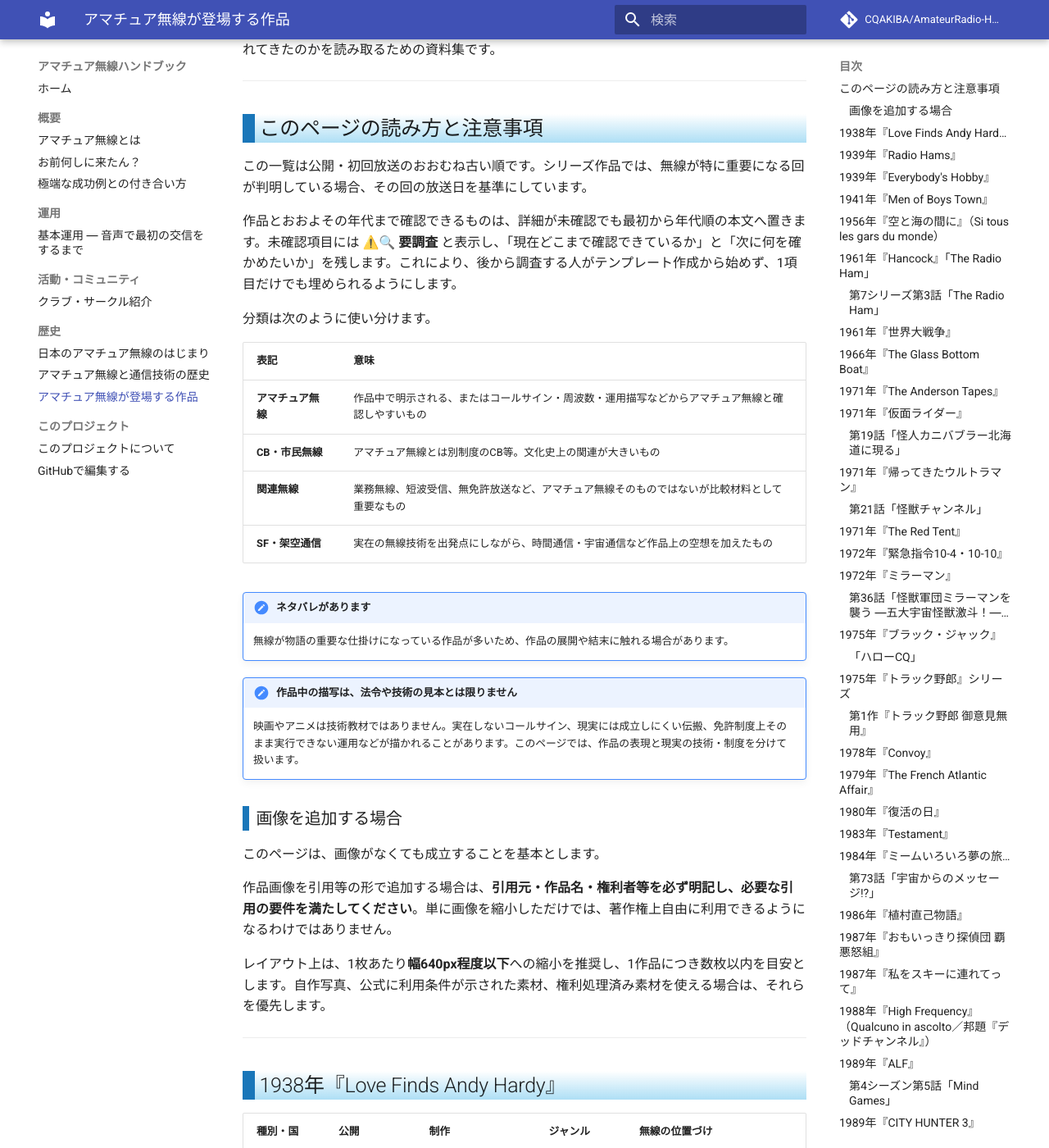
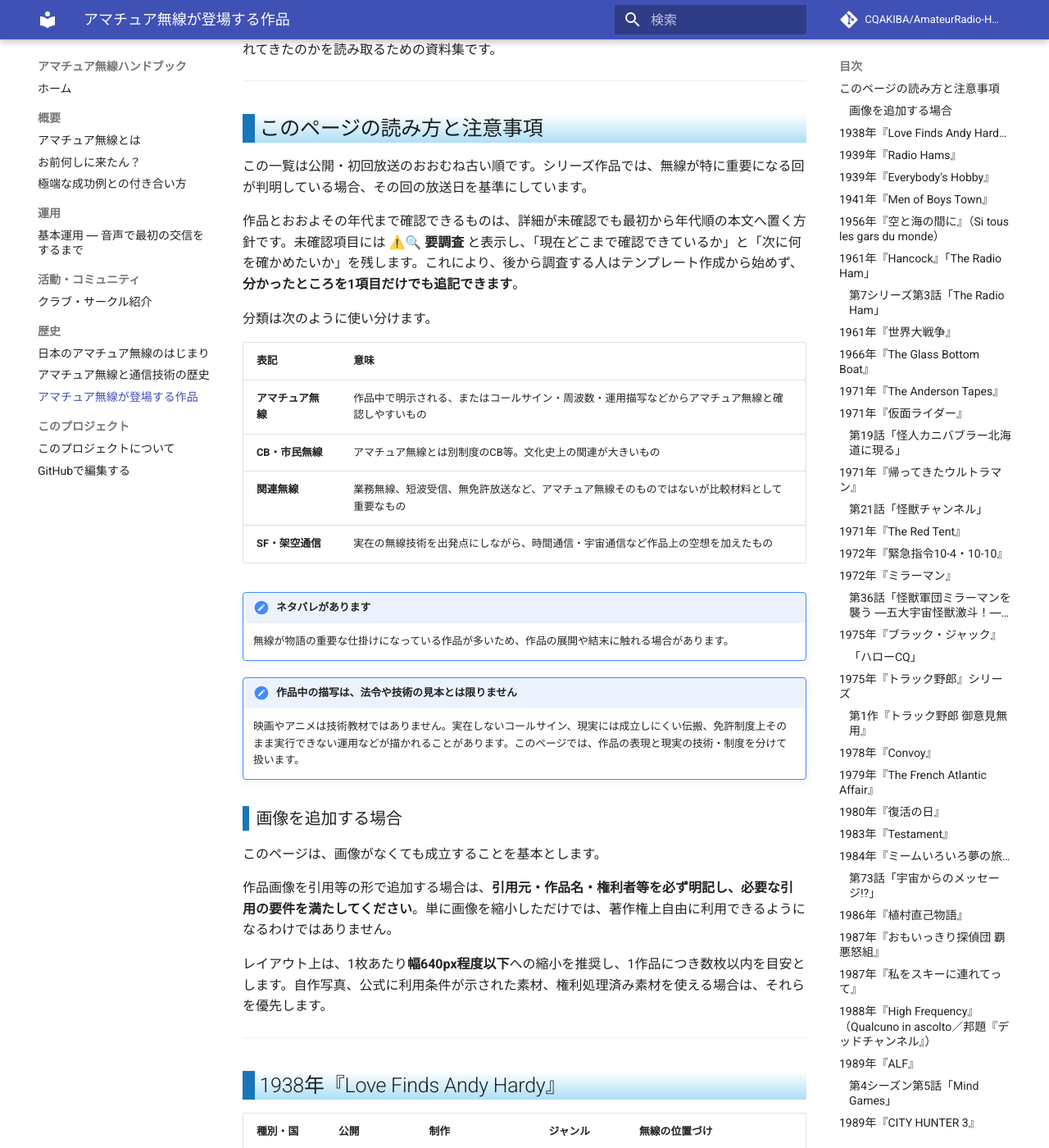
Before and after one commit to CQAKIBA/AmateurRadio-Handbook, an MkDocs documentation site: the page built from docs/15_歴史/アマチュア無線が登場する作品.md, in a window 1280 px wide and 1400 px high, scrolled down 532 px. Shown: the whole window at 82% size. Built offline with MkDocs 1.6.1 and Material for MkDocs 9.7.7, drawn with Linux system fonts in a browser that asks for light colours; comment, search, counter and statistics services are not loaded; some of the changed text lies outside the part shown.

Commit message:
Make investigation notes contributor-directed

```diff
--- a/docs/15_歴史/アマチュア無線が登場する作品.md
+++ b/docs/15_歴史/アマチュア無線が登場する作品.md
@@ -20,7 +20,7 @@
 
 この一覧は公開・初回放送のおおむね古い順です。シリーズ作品では、無線が特に重要になる回が判明している場合、その回の放送日を基準にしています。
 
-作品とおおよその年代まで確認できるものは、詳細が未確認でも最初から年代順の本文へ置きます。未確認項目には **⚠️🔍 要調査** と表示し、「現在どこまで確認できているか」と「次に何を確かめたいか」を残します。これにより、後から調査する人がテンプレート作成から始めず、1項目だけでも埋められるようにします。
+作品とおおよその年代まで確認できるものは、詳細が未確認でも最初から年代順の本文へ置く方針です。未確認項目には **⚠️🔍 要調査** と表示し、「現在どこまで確認できているか」と「次に何を確かめたいか」を残します。これにより、後から調査する人はテンプレート作成から始めず、**分かったところを1項目だけでも追記できます**。
 
 分類は次のように使い分けます。
 
@@ -57,7 +57,7 @@
 
 作品そのものと公開日はAFI Catalogで確認できます。一方、アマチュア無線が登場する作品一覧では本作が挙げられることがありますが、今回の調査では、どの人物がどのような設備・運用を行うのかを一次資料または安定した作品資料で確認できていません。
 
-現在の段階では「1938年の作品にアマチュア無線描写があるという痕跡がある」ことだけをタイムライン上に残します。映像、脚本、当時のレビュー等から場面を確認できたら内容を追記します。
+現在の段階では「1938年の作品にアマチュア無線描写があるという痕跡がある」ことだけをタイムライン上に残しています。映像、脚本、当時のレビュー等から場面を確認できた人は、**確認できた内容をこの項目へ追記できます**。
 
 出典: [AFI Catalog](https://catalog.afi.com/Film/4755-LOVE-FINDS-ANDY-HARDY)
 
@@ -507,7 +507,7 @@
 
 一方、アマチュア無線関連の個人資料には「第11話で433MHz付近の無線が連絡に使われる」とする情報がありますが、今回の調査では公式あらすじ・脚本等からその場面を確認できていません。
 
-映像で、周波数表示・機材・コールサイン・運用目的を確認できたら、アマチュア無線なのか単なる無線連絡なのかも含めて更新します。
+映像で、周波数表示・機材・コールサイン・運用目的を確認できた場合は、**アマチュア無線なのか単なる無線連絡なのかも含めて、この項目を更新できます**。
 
 出典: [サンライズワールド『シティーハンター3』](https://www.sunrise-world.net/titles/pickup_230.php)
 
@@ -685,7 +685,7 @@
 
 作品の公開日・制作情報は20th Century Studios公式で確認できます。アマチュア無線作品リストでは、隔絶された状況でHF系の無線機を外部連絡に使う作品として挙げられることがあります。
 
-ただし、今回確認できた公式作品紹介には無線場面の記載がなく、**アマチュア局なのか、業務・非常用無線なのかも未確認**です。映像で機材・周波数・台詞を確認してから分類を確定します。
+ただし、今回確認できた公式作品紹介には無線場面の記載がなく、**アマチュア局なのか、業務・非常用無線なのかも未確認**です。映像で機材・周波数・台詞を確認できれば、**その根拠に基づいて分類を確定できます**。
 
 出典: [20th Century Studios『Wrong Turn』](https://www.20thcenturystudios.com/movies/wrong-turn)
 
@@ -1041,4 +1041,4 @@
 - [A1 CLUB 映画の中のCW・無線](https://a1club.org/movie/movie.htm)
 - [シグナリーファン「アマチュア無線が登場する漫画・アニメ・映画」](https://amateurmusenshikaku.com/manga/)
 
-これらの横断資料には個人調査や二次情報も含まれます。作品名を発見する入口として利用し、本文の日時・制作情報・具体的な描写は、可能な限り公式サイト、製作会社、映画データベース、当時資料などで再確認します。
+これらの横断資料には個人調査や二次情報も含まれます。作品名を発見する入口として利用し、本文の日時・制作情報・具体的な描写を追加・修正するときは、**可能な限り公式サイト、製作会社、映画データベース、当時資料などで再確認してください**。
```
